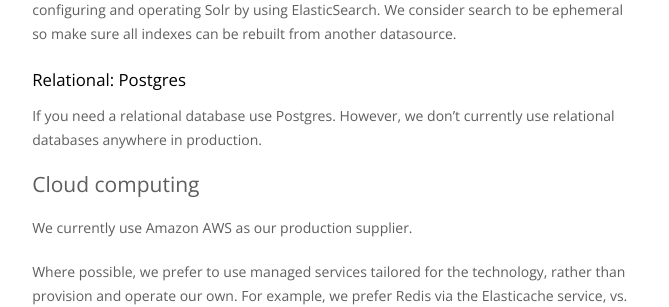
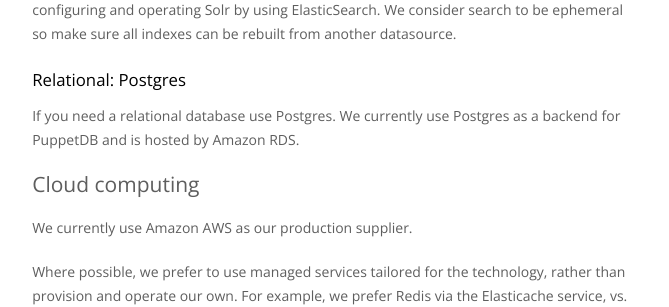
Before and after one commit to ellerbrock/talis.github.io, a Jekyll site: the page built from topics/stack.md, in a window 1280 px wide and 900 px high, scrolled down 1918 px. Shown: the part 154-461 px from the top of the window, without its empty margins (468-1137 px from the left). Built offline with Jekyll 4.4.1, drawn with Linux system fonts in a browser that asks for light colours.

Commit message:
Postgres - woo!

```diff
--- a/topics/stack.md
+++ b/topics/stack.md
@@ -88,8 +88,7 @@
 
 #### Relational: Postgres
 
-If you need a relational database use Postgres. However, we don't currently use relational databases anywhere in
-production.
+If you need a relational database use Postgres. We currently use Postgres as a backend for PuppetDB and is hosted by Amazon RDS.
 
 ## Cloud computing
 
```
